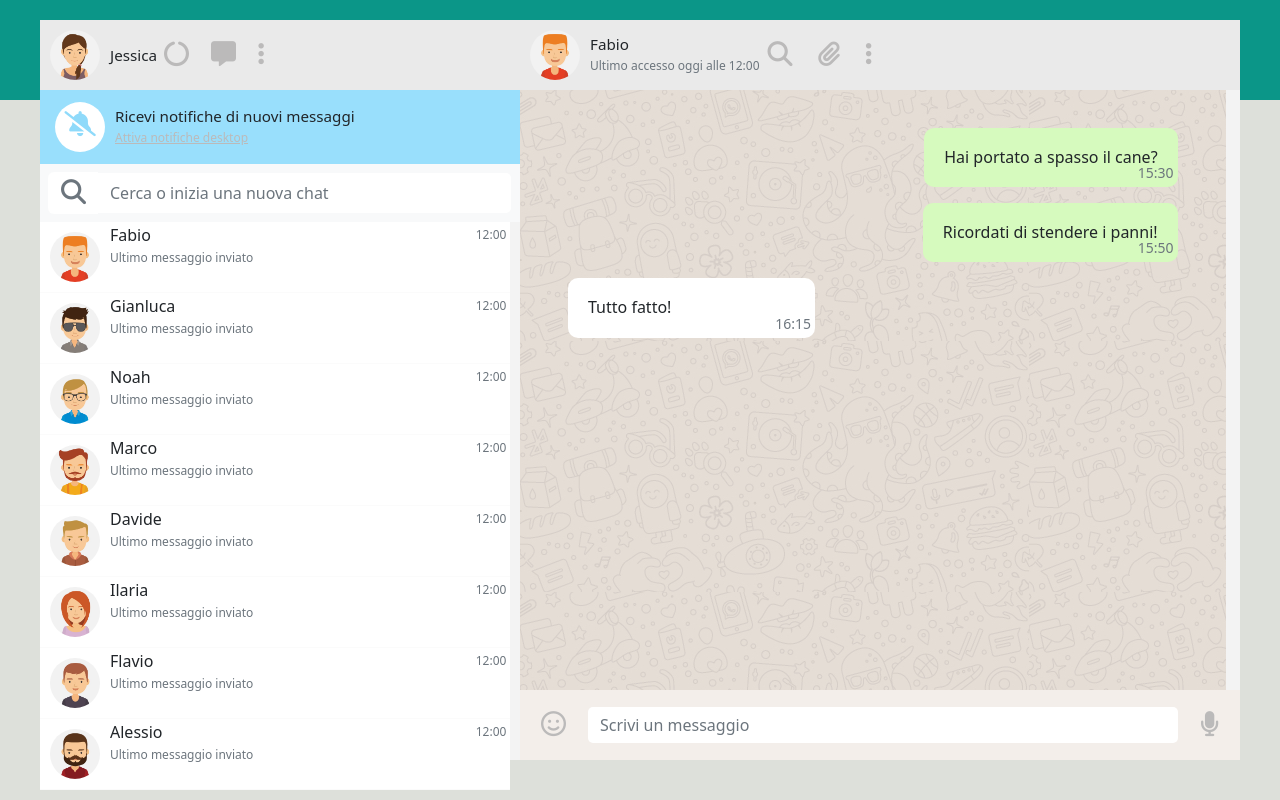
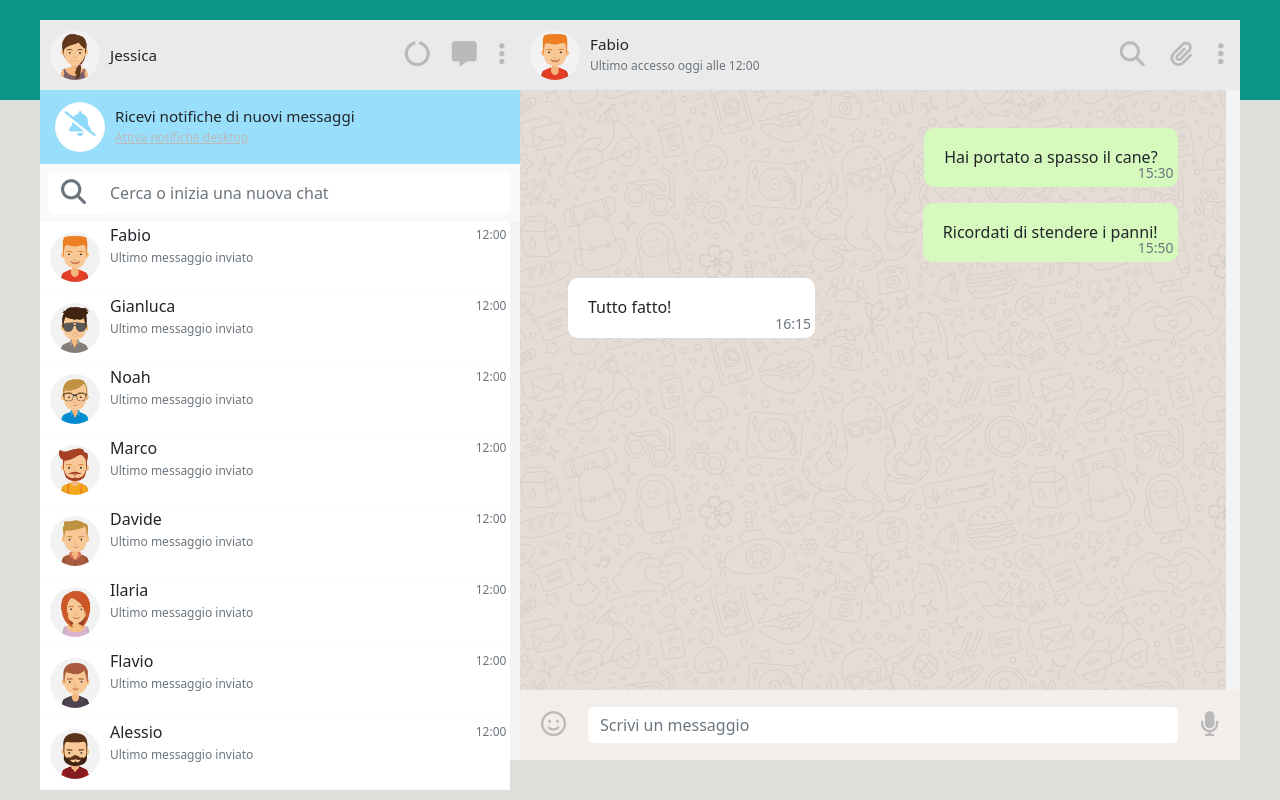
Before and after one commit to FRJess/vue-boolzapp, a plain HTML site: page Milestone 1/index.html in a window 1280 px wide. Drawn offline with nearby package versions, Linux system fonts and the light colour scheme.

Commit message:
[fix] icons position

```diff
--- a/Milestone 1/css/style.css
+++ b/Milestone 1/css/style.css
@@ -56,6 +56,7 @@ a{
 .user {
   background-color: #eaeaea;
   height: 70px;
+  justify-content: space-between;
 }
 
 .user-informations img {
@@ -128,16 +129,13 @@ a{
 .current-contact{
   background-color: #eaeaea;
   height: 70px;
+  justify-content: space-between;
 }
 
 .current-contact img {
   border-radius: 50%;
   width: 50px;
   margin: 10px;
-}
-
-.conversartion-icons{
-  justify-content: flex-end;
 }
 
 .conversartion-icons a{
--- a/Milestone 1/index.html
+++ b/Milestone 1/index.html
@@ -86,13 +86,16 @@
       <div class="right-container d-flex">
 
         <div class="current-contact d-flex align-items-center">
-          <img src="img/avatar_1.jpg" alt="user image">
-          <div class="info-current-contact">
-            <h4 class="mb-1">Fabio</h4>
-            <p class="m-0 text-secondary">Ultimo accesso oggi alle 12:00</p>
+
+          <div class="info-current-contact d-flex align-items-center">
+            <img src="img/avatar_1.jpg" alt="user image">
+            <div class="current-contact-text">
+              <h4 class="mb-1">Fabio</h4>
+              <p class="m-0 text-secondary">Ultimo accesso oggi alle 12:00</p>
+            </div>
           </div>
 
-          <div class="conversartion-icons">
+          <div class="conversartion-icons d-flex align-items-center">
             <a href="#"><i class="fas fa-search"></i></a>
             <a href="#"><i class="fas fa-paperclip"></i></a>
             <a href="#"><i class="fas fa-ellipsis-v"></i></a>
```
